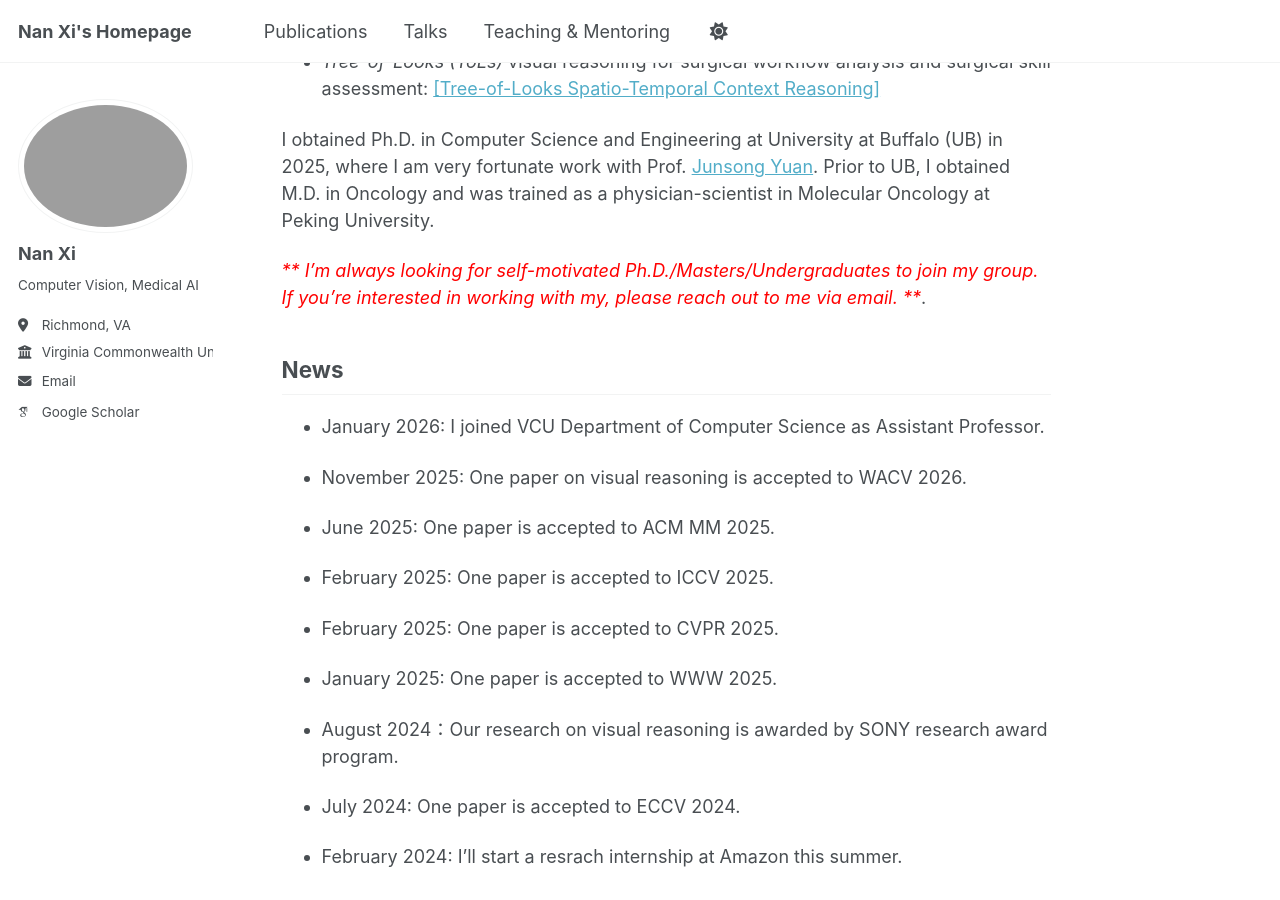
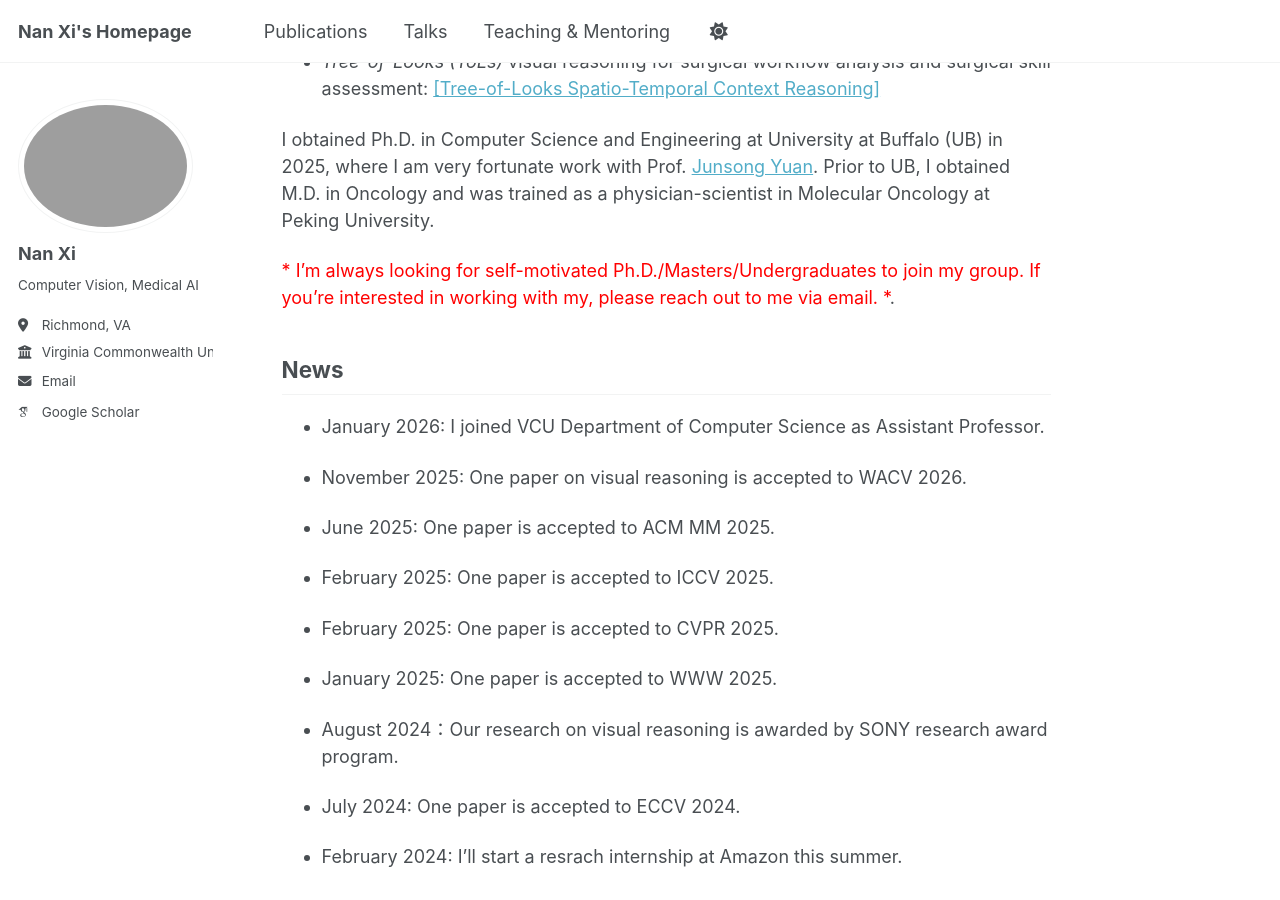
Before and after one commit to southnx/southnx.github.io, a Jekyll site: the page built from _pages/about.md, in a window 1280 px wide and 900 px high, scrolled down 486 px. Built offline with Jekyll 4.4.1, drawn with Linux system fonts in a browser that asks for light colours; some web fonts are replaced; a script that is not in the unit is left out.

Commit message:
Fix formatting of recruitment message in about.md
Updated emphasis on recruitment message formatting.

```diff
--- a/_pages/about.md
+++ b/_pages/about.md
@@ -18,7 +18,7 @@ In addressing this essential question, I focus on harnessing visual and language
 
 I obtained Ph.D. in Computer Science and Engineering at University at Buffalo (UB) in 2025, where I am very fortunate work with Prof. [Junsong Yuan](https://cse.buffalo.edu/~jsyuan/index.html). Prior to UB, I obtained M.D. in Oncology and was trained as a physician-scientist in Molecular Oncology at Peking University.
 
-<span style="color: red;">*** I'm always looking for self-motivated Ph.D./Masters/Undergraduates to join my group. If you're interested in working with my, please reach out to me via email. ***</span>.
+<span style="color: red;">* I'm always looking for self-motivated Ph.D./Masters/Undergraduates to join my group. If you're interested in working with my, please reach out to me via email. *</span>.
 
 ## News
 - January 2026: I joined VCU Department of Computer Science as Assistant Professor.
```
